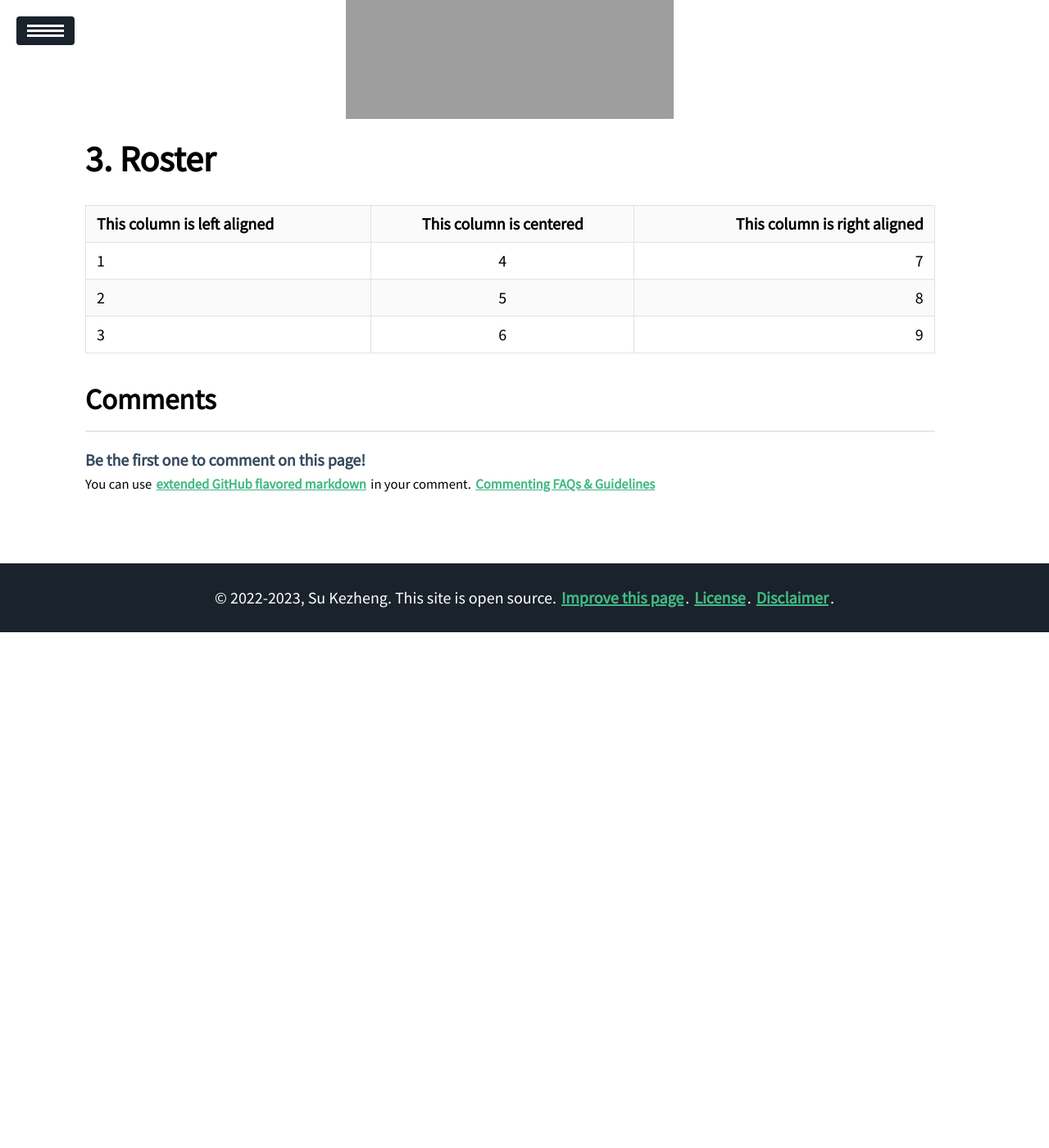
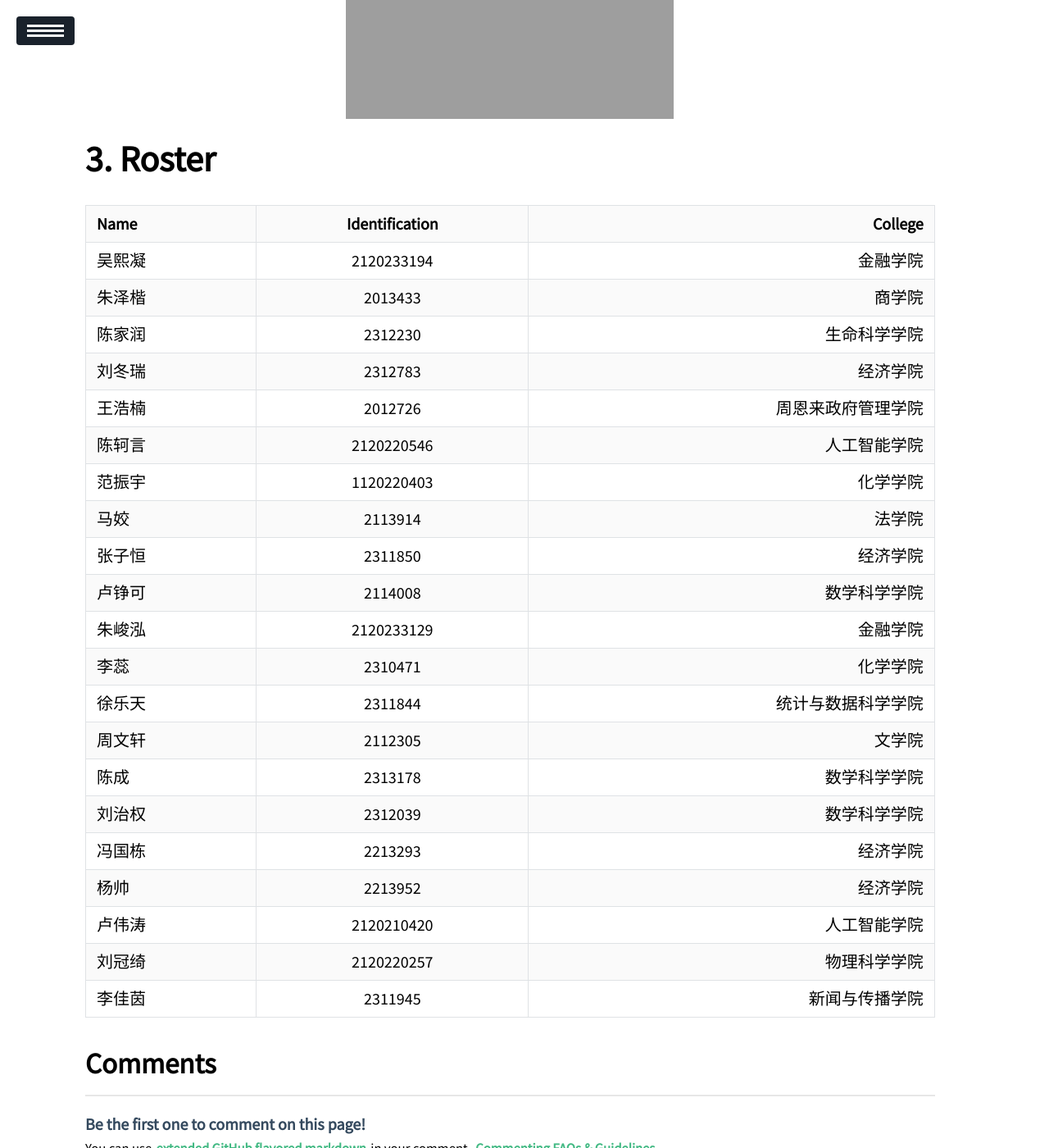
Before and after one commit to ssskz/ssskz.github.io, a Jekyll site: the page built from _posts/2023-10-17-NKU-Running.md, in a window 1280 px wide and 1400 px high, scrolled down 3957 px. Shown: the whole window at 82% size. Built offline with Jekyll 4.4.1, drawn with Linux system fonts in a browser that asks for light colours; our own code applies the rules of GitHub Pages for plain Markdown files; a script that is not in the unit is left out; before the commit the page ends 4728 px from its top, so only the background shows below that.

Commit message:
1
Signed-off-by: ssskz <12497590+ssskz@user.noreply.gitee.com>

```diff
--- a/_posts/2023-10-17-NKU-Running.md
+++ b/_posts/2023-10-17-NKU-Running.md
@@ -31,8 +31,26 @@ description: This is about Nankai University's 104th Anniversary Running Event,
 
 # Roster
 
-| This column is left aligned | This column is centered | This column is right aligned |
+| Name | Identification | College |
 | :-------------------------- | :---------------------: | ---------------------------: |
-| 1                           |            4            |                            7 |
-| 2                           |            5            |                            8 |
-| 3                           |            6            |                            9 |
+| 吴熙凝                           |            2120233194            |                       金融学院 |
+| 朱泽楷                           |            2013433            |                            商学院 |
+| 陈家润                           |            2312230            |                       生命科学学院 |
+| 刘冬瑞                           |            2312783            |                       经济学院 |
+| 王浩楠                           |            2012726            |                       周恩来政府管理学院 |
+| 陈轲言                           |            2120220546            |                       人工智能学院 |
+| 范振宇                           |            1120220403            |                       化学学院 |
+| 马姣                           |            2113914            |                       法学院 |
+| 张子恒                           |            2311850            |                       经济学院 |
+| 卢铮可                           |            2114008            |                       数学科学学院 |
+| 朱峻泓                           |            2120233129            |                       金融学院 |
+| 李蕊                           |            2310471            |                       化学学院 |
+| 徐乐天                           |            2311844            |                       统计与数据科学学院 |
+| 周文轩                           |            2112305            |                       文学院 |
+| 陈成                           |            2313178            |                       数学科学学院 |
+| 刘治权                           |            2312039            |                       数学科学学院 |
+| 冯国栋                           |            2213293            |                       经济学院 |
+| 杨帅                           |            2213952            |                       经济学院 |
+| 卢伟涛                           |            2120210420            |                       人工智能学院 |
+| 刘冠绮                           |            2120220257            |                       物理科学学院 |
+| 李佳茵                           |            2311945            |                       新闻与传播学院 |
```
